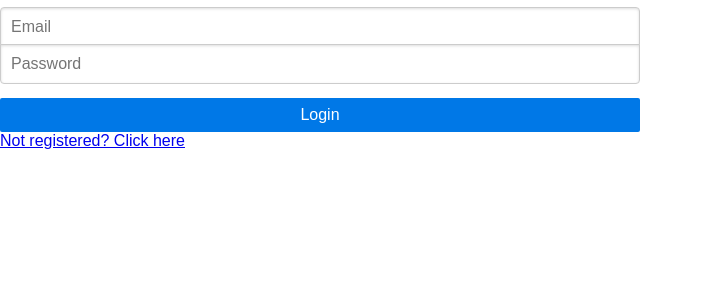
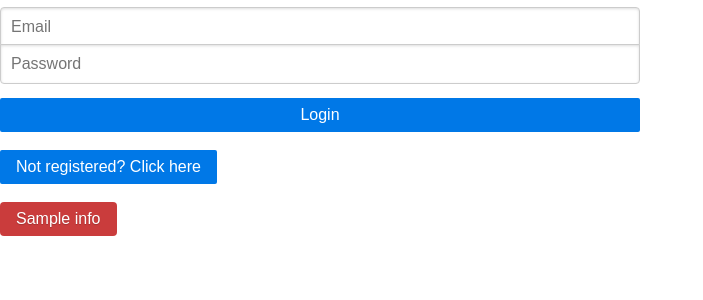
Before and after one commit to AurelioPennacchio/Tesina, a PHP site: template application/view/user/login.php in a window 1280 px wide. Shown: the top 300 px of the page, without its empty margins (0-703 px from the left). Run offline with PHP 8.4, Linux system fonts and the light colour scheme; the template is opened without the code that fills it: most values are stand-ins (such as "Sample title", 1, 10 or a date in 2020); some libraries are stand-ins or nearby versions.

Commit message:
Apportate delle modifiche
Aggiunto codice per far si che venga mostrato un messaggio d'errore
quando si fa il login, in caso non l'utente non sia registrato o abbia
sbagliato ad inserire i dati

```diff
--- a/application/controller/user.php
+++ b/application/controller/user.php
@@ -34,7 +34,7 @@ class User extends Controller
 			$result = $this->model->findUser($_POST['email']);
 			//funziona con le cose che ritorna
 			if($result == false){
-
+				$info = 'Utente non registrato o dati inseriti errati';
 			}
 			else{
 				$_SESSION['id'] = $result->id;
--- a/application/view/user/login.php
+++ b/application/view/user/login.php
@@ -7,6 +7,14 @@
 	<link rel="stylesheet" href="<?php echo URL; ?>css/style.css">
 	<link rel="stylesheet" href="<?php echo URL; ?>css/grids-responsive-min.css">
 	<link rel="stylesheet" href="<?php echo URL; ?>css/font-awesome/css/font-awesome.min.css" type="text/css">
+	<style type="text/css">
+		.button-error{
+			color: white;
+			border-radius: 4px;
+			text-shadow: 0 1px 1px rgba(0, 0, 0, 0.2);
+			background: rgb(202, 60, 60);
+		}
+	</style>
 </head>
 <body>
 	<div class="container">
@@ -17,8 +25,17 @@
 		    </fieldset>
 		    <button type="submit" class="pure-button pure-input-1-2 pure-button-primary" name="login" >Login</button>
 		    <br>
-		    <a href="<?php echo URL; ?>user/registration">Not registered? Click here</a>
+		    <br>
+		    <a class="pure-button pure-button-primary" href="<?php echo URL; ?>user/registration">Not registered? Click here</a>
+		    <br>
+		    <br>
+		    <?php
+				if(isset($info)){
+					echo "<button class=\"button-error pure-button\">$info</button>";
+				}
+			?>
 		</form>
+
 	</div>
 </body>
 </html>
```
